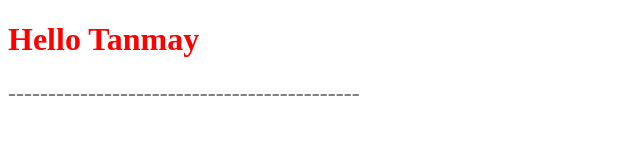
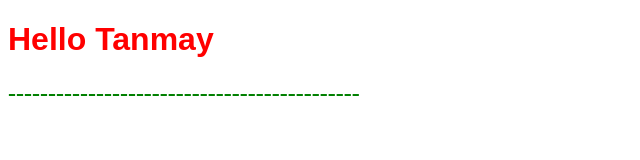
Before and after one commit to Tanmayj41/html1, a plain HTML site: page index.html in a window 1280 px wide. Shown: the whole page, without its empty margins (0-640 px from the left). Drawn offline with Linux system fonts and the light colour scheme.

Commit message:
added fonts

```diff
--- a/index.html
+++ b/index.html
@@ -8,9 +8,10 @@
     <style>
         h1{
             color:red;
+            font-family: Arial, Helvetica, sans-serif;
         }
         h2{
-            color: grey;
+            color: green;
         }
     </style>
 </head>
```
